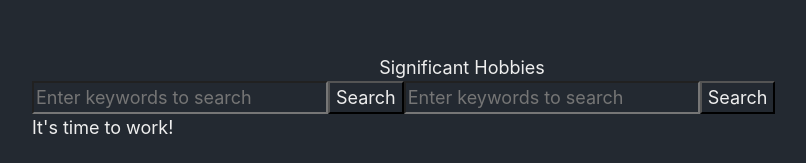
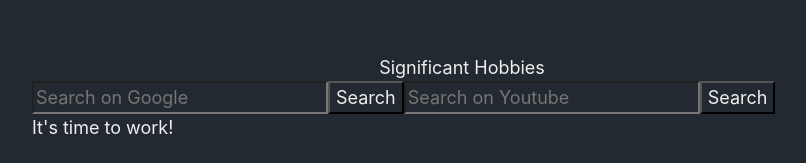
Before and after one commit to sarthakagrawal927/nextjs-blog, a Next.js app: page /dashboard in a window 1280 px wide. Shown: the top 163 px of the page, without its empty margins (178-984 px from the left). Built offline with nearby package versions, Linux system fonts and the light colour scheme.

Commit message:
added youtube search

```diff
--- a/components/gsearch.js
+++ b/components/gsearch.js
@@ -11,7 +11,7 @@
     <>
       <input
         type='text'
-        placeholder='Enter keywords to search'
+        placeholder='Search on Google'
         onChange={(e) => setSearchQuery(e.target.value)}
         onFocus={(e) => event.target.select()}
       />
--- a/components/youtubesearch.js
+++ b/components/youtubesearch.js
@@ -11,7 +11,7 @@
     <>
       <input
         type='text'
-        placeholder='Enter keywords to search'
+        placeholder='Search on Youtube'
         onChange={(e) => setSearchQuery(e.target.value)}
         onFocus={(e) => event.target.select()}
       />
```
